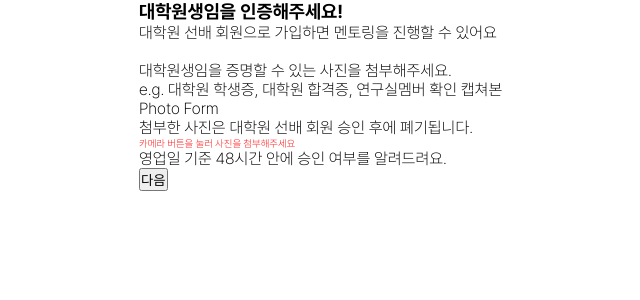
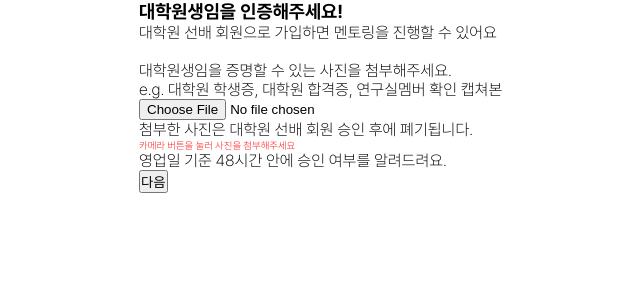
Before and after one commit to WE-ARE-RACCOONS/postgraduate-front, a Next.js app: page /signup/1/common-info/auth in a window 1280 px wide. Shown: the top 300 px of the page, without its empty margins (201-841 px from the left). Built offline with nearby package versions, Linux system fonts and the light colour scheme.

Commit message:
RAC-122 feat: 이미지 변경시 파일 이름 저장

```diff
--- a/src/app/signup/[socialId]/common-info/auth/page.tsx
+++ b/src/app/signup/[socialId]/common-info/auth/page.tsx
@@ -1,20 +1,22 @@
 'use client';
-import NextBtn from "@/components/Button/NextBtn";
 import PhotoForm from "@/components/SingleForm/PhotoForm";
 import SingleValidator from "@/components/Validator/SingleValidator";
+import { useEffect, useState } from "react";
 
 function AuthPage() {
+  const [photoUrl, setPhotoUrl] = useState('');
+
   return(
     <div>
       <h3>대학원생임을 인증해주세요!</h3>
       <div>대학원 선배 회원으로 가입하면 멘토링을 진행할 수 있어요</div>
       <br />
       <div>대학원생임을 증명할 수 있는 사진을 첨부해주세요.<br />e.g. 대학원 학생증, 대학원 합격증, 연구실멤버 확인 캡쳐본</div>
-      <PhotoForm />
+      <PhotoForm handler={setPhotoUrl} />
       <div>첨부한 사진은 대학원 선배 회원 승인 후에 폐기됩니다.</div>
       <SingleValidator textColor="#FF0000" msg="카메라 버튼을 눌러 사진을 첨부해주세요" />
       <div>영업일 기준 48시간 안에 승인 여부를 알려드려요.</div>
-      <NextBtn kind="next" url="/senior-info" btnText="다음" />
+      <button>다음</button>
     </div>
   )
 }
--- a/src/components/SingleForm/PhotoForm/PhotoForm.tsx
+++ b/src/components/SingleForm/PhotoForm/PhotoForm.tsx
@@ -1,6 +1,11 @@
-function PhotoForm() {
+function PhotoForm({ handler }: { handler: React.Dispatch<React.SetStateAction<string>> }) {
+  const handleChange = (e: React.ChangeEvent<HTMLInputElement>) => {
+    handler(e.currentTarget.files ? e.currentTarget.files[0].name : '');
+  }
+
+
   return(
-    <div>Photo Form</div>
+    <input type="file" accept="image/*" onChange={(e) => {handleChange(e)}} />
   )
 }
 
```
